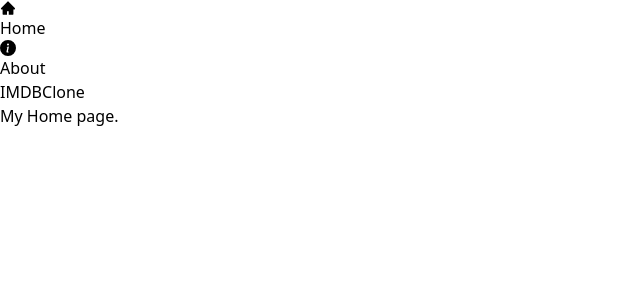
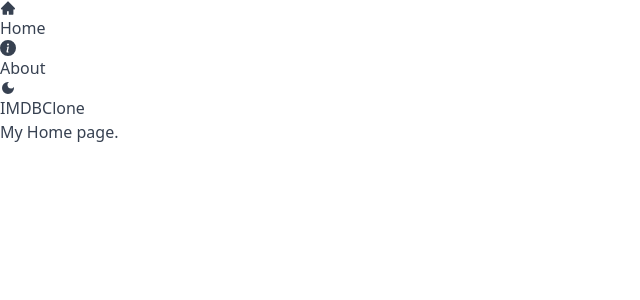
Before and after one commit to PreetS123/nextJS_octo_spoon, a Next.js app in the folder imdb-app/: page / in a window 1280 px wide. Shown: the top 300 px of the page, without its empty margins (0-640 px from the left). Built offline with nearby package versions, Linux system fonts and the light colour scheme.

Commit message:
dark mode and light mode implemented

```diff
--- a/imdb-app/package.json
+++ b/imdb-app/package.json
@@ -10,6 +10,7 @@
   },
   "dependencies": {
     "next": "15.1.7",
+    "next-themes": "^0.4.4",
     "react": "^19.0.0",
     "react-dom": "^19.0.0",
     "react-icons": "^5.5.0"
--- a/imdb-app/src/Components/Header.jsx
+++ b/imdb-app/src/Components/Header.jsx
@@ -3,6 +3,7 @@
 import { AiFillHome } from "react-icons/ai";
 import { BsFillInfoCircleFill } from "react-icons/bs";
 import Link from "next/link";
+import DarkModeSwitch from "./common/DarkModeSwitch";
 
 const Header = () => {
   return (
@@ -11,12 +12,15 @@
         <MenuItem title="Home" address="/" Icon={AiFillHome} />
         <MenuItem title="About" address="/about" Icon={BsFillInfoCircleFill} />
       </div>
+      <div className="flex gap-1 items-center">
+      <DarkModeSwitch/>
       <Link href={"/"} className="flex gap-1 items-center">
         <span className="text-2xl font-bold bg-amber-500 py-1 px-2 rounded-lg text-amber-50">
           IMDB
         </span>
         <span className="text-xl hidden sm:inline">Clone</span>
       </Link>
+      </div>
     </div>
   );
 };
--- /dev/null
+++ b/imdb-app/src/Components/common/DarkModeSwitch.jsx
@@ -0,0 +1,32 @@
+"use client";
+import { MdLightMode, MdDarkMode } from "react-icons/md";
+import { useTheme } from "next-themes";
+import { useEffect, useState } from "react";
+
+const DarkModeSwitch = () => {
+  const { theme, setTheme, systemTheme } = useTheme();
+  const [mounted, setMounted] = useState(false);
+
+  useEffect(() => {
+    setMounted(true);
+  }, [mounted]);
+
+  const currentTheme = theme === "system" ? systemTheme : theme;
+  return (
+    <div>
+      {mounted && currentTheme === "dark" ? (
+        <MdLightMode
+          className="text-xl hover:text-amber-500"
+          onClick={() => setTheme("light")}
+        />
+      ) : (
+        <MdDarkMode
+          className="text-xl hover:text-amber-500"
+          onClick={() => setTheme("dark")}
+        />
+      )}
+    </div>
+  );
+};
+
+export default DarkModeSwitch;
--- /dev/null
+++ b/imdb-app/src/app/Providers.jsx
@@ -0,0 +1,16 @@
+"use-client"
+
+import { ThemeProvider } from "next-themes"
+
+
+const Providers = ({children}) => {
+  return (
+    <ThemeProvider defaultTheme="system" attribute='class'>
+        <div className="text-gray-700 dark:text-gray-200  dark:bg-gray-700 min-h-screen select-none transition-colors duration-300">
+        {children}
+        </div>
+    </ThemeProvider>
+  )
+}
+
+export default Providers
--- a/imdb-app/src/app/layout.js
+++ b/imdb-app/src/app/layout.js
@@ -1,6 +1,7 @@
 import { Geist, Geist_Mono } from "next/font/google";
 import "./globals.css";
 import Header from "@/Components/Header";
+import Providers from "./Providers";
 
 const geistSans = Geist({
   variable: "--font-geist-sans",
@@ -23,8 +24,10 @@
       <body
         className={`${geistSans.variable} ${geistMono.variable} antialiased`}
       >
+      <Providers>
       <Header/>
         {children}
+        </Providers>
       </body>
     </html>
   );
--- a/imdb-app/tailwind.config.mjs
+++ b/imdb-app/tailwind.config.mjs
@@ -14,4 +14,5 @@
     },
   },
   plugins: [],
+  darkMode:"class"
 };
```
Also changed, not shown: 1 other file (tests, documents, lock files or other folders).
